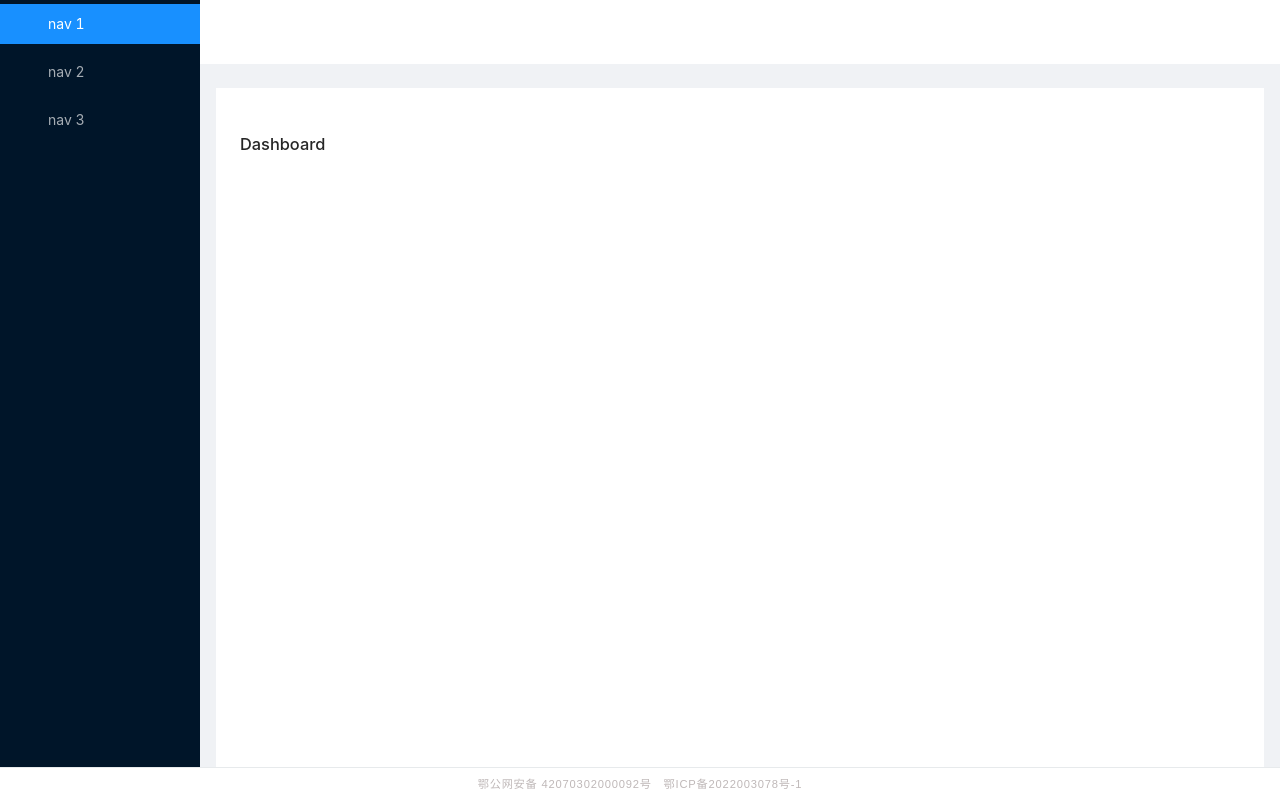
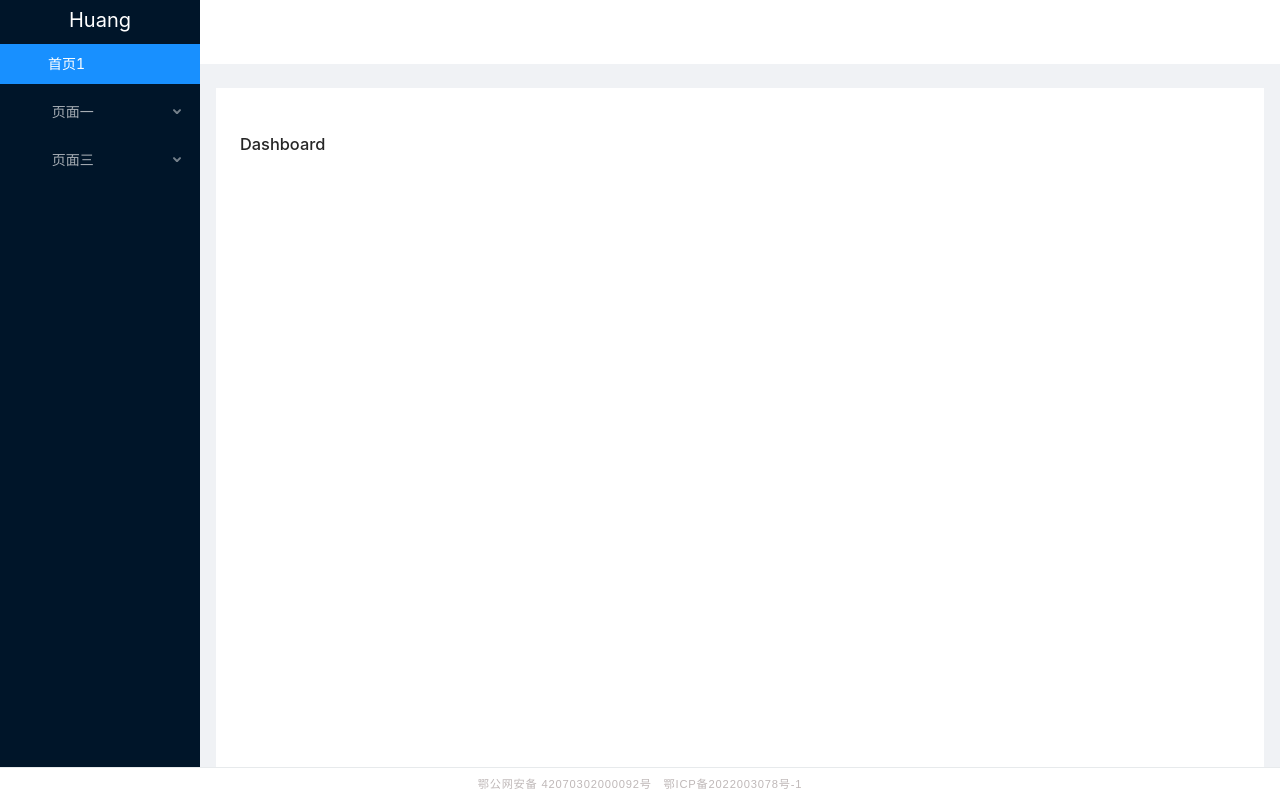
Before and after one commit to InsaneLighter/-basic-struct-web, a Vue app: page /dashboard in a window 1280 px wide. Built offline with nearby package versions, Linux system fonts and the light colour scheme.

Commit message:
fix bug: toggle sideMenu
Signed-off-by: Huang <mail@huanghong.top>

```diff
--- a/src/components/layouts/global/GlobalSideMenu.vue
+++ b/src/components/layouts/global/GlobalSideMenu.vue
@@ -1,35 +1,120 @@
 <template>
-  <a-layout-sider v-model="$store.state.app.sidebar.open" :trigger="null" collapsible>
-    <div class="logo"/>
-    <a-menu theme="dark" mode="inline" :default-selected-keys="['1']">
-      <a-menu-item key="1">
-        <a-icon type="user"/>
-        <span>nav 1</span>
-      </a-menu-item>
-      <a-menu-item key="2">
-        <a-icon type="video-camera"/>
-        <span>nav 2</span>
-      </a-menu-item>
-      <a-menu-item key="3">
-        <a-icon type="upload"/>
-        <span>nav 3</span>
-      </a-menu-item>
+  <a-layout-sider v-model="$store.state.app.sidebar.open"
+                  :trigger="null"
+                  :collapsible="false">
+    <div class="logo">{{$store.state.settings.title}}</div>
+    <a-menu
+        mode="inline"
+        :inline-collapsed="$store.state.app.sidebar.open"
+        theme="dark"
+        @openChange="onOpenChange"
+        :selectedKeys="[this.$route.path]"
+        :openKeys="openKeys"
+    >
+      <template v-for="item in list">
+        <a-menu-item v-if="!item.children" :key="item.path">
+          <router-link :to="item.path">
+            <a-icon :type="item.meta.icon" />
+            <span>{{ item.meta.title }}</span>
+          </router-link>
+        </a-menu-item>
+        <sub-menu v-else :key="item.path" :menu-info="item" />
+      </template>
     </a-menu>
   </a-layout-sider>
 </template>
 
 <script>
+import { Menu } from 'ant-design-vue';
+import { routerMap } from "@/router/routerMap";
+
+const SubMenu = {
+  template: `
+      <a-sub-menu :key="menuInfo.path" v-bind="$props" v-on="$listeners">
+        <span slot="title">
+            <a-icon :type="menuInfo.meta.icon" />
+            <span>{{ menuInfo.meta.title }}</span>
+        </span>
+        <template v-for="item in menuInfo.children">
+          <a-menu-item v-if="!item.children" :key="item.path">
+            <router-link :to="item.path">
+              <a-icon :type="item.meta.icon" />
+              <span>{{ item.meta.title }}</span>
+            </router-link>
+          </a-menu-item>
+          <sub-menu v-else :key="item.path" :menu-info="item" />
+        </template>
+      </a-sub-menu>
+    `,
+  name: 'SubMenu',
+  isSubMenu: true,
+  props: {
+    ...Menu.SubMenu.props,
+    menuInfo: {
+      type: Object,
+      default: () => ({}),
+    },
+  },
+};
 export default {
   name: "GlobalSideMenu",
+  components: {
+    SubMenu,
+  },
   data() {
     return {
-    };
+      openKeys: [this.$route.path.substring(0,this.$route.path.substring(1).indexOf("/")+1)],
+      rootSubmenuKeys: routerMap.find(item => item.path === '/').children.map(item => item.path),
+      cachedOpenKeys: []
+    }
+  },
+  computed: {
+    list(){
+      return routerMap.find(item => item.path === '/').children
+    },
+    collapse(){
+      return this.$store.state.app.sidebar.open
+    },
+    menuSelected(){
+      return this.$route.path
+    }
+  },
+  watch: {
+    collapse: function (val){
+      if(val){
+        this.cachedOpenKeys = this.openKeys
+        this.openKeys = []
+      }else {
+        this.openKeys = this.cachedOpenKeys
+      }
+    },
+    menuSelected: function (val) {
+      let rootChildren = routerMap.find(item => item.path === '/').children;
+      let hasNoChildrenNodes = rootChildren.filter( item => item.children == null ).map( item => item.path )
+      if(hasNoChildrenNodes.includes(val)){
+        this.openKeys = []
+      }
+    }
   },
   methods: {
+    onOpenChange(openKeys){
+      const latestOpenKey = openKeys.find(key => !this.openKeys.includes(key))
+      if (!this.rootSubmenuKeys.includes(latestOpenKey)) {
+        this.openKeys = openKeys
+      } else {
+        this.openKeys = latestOpenKey ? [latestOpenKey] : []
+      }
+    }
   }
 }
 </script>
 
 <style scoped>
-
+  .logo {
+    font-size: 20px;
+    text-align: center;
+    color: white;
+    height: 40px;
+    line-height: 40px;
+  }
 </style>
--- a/src/router/routerMap.js
+++ b/src/router/routerMap.js
@@ -1,4 +1,5 @@
 import Layout from '@/components/layouts/Layout'
+import BlankLayout from '@/components/layouts/global/BlankLayout'
 
 export const routerMap = [
     {
@@ -7,24 +8,73 @@ export const routerMap = [
         redirect: '/dashboard',
         children: [
             {
-                path: 'dashboard',
+                path: '/dashboard',
+                name: 'Dashboard',
                 component: (resolve) => require(['@/views/dashboard'], resolve),
-                meta: { title: '首页' }
+                meta: {
+                    title: '首页1',
+                    icon: 'home'
+                }
+            },
+            {
+                path: '/page1',
+                name: 'Page1',
+                component: BlankLayout,
+                meta: {
+                    title: '页面一',
+                    icon: 'meh'
+                },
+                redirect: '/page1/page2',
+                children: [
+                    {
+                        path: '/page1/page2',
+                        name: 'Page2',
+                        component: (resolve) => require(['@/views/dashboard/Page1'], resolve),
+                        meta: {
+                            title: '页面二',
+                            icon: 'meh'
+                        }
+                    }
+                ]
+            },
+            {
+                path: '/page3',
+                name: 'Page3',
+                component: BlankLayout,
+                meta: {
+                    title: '页面三',
+                    icon: 'meh'
+                },
+                redirect: '/page3/page4',
+                children: [
+                    {
+                        path: '/page3/page4',
+                        name: 'Page4',
+                        component: (resolve) => require(['@/views/dashboard/Page2'], resolve),
+                        meta: {
+                            title: '页面四',
+                            icon: 'meh'
+                        }
+                    }
+                ]
             }
         ]
     },
     {
         path: '/403',
+        name: '403',
         component: (resolve) => require(['@/views/exception/403'], resolve),
         meta: { title: 'NotAuthorized' },
     },
     {
         path: '/404',
+        name: '404',
         component: (resolve) => require(['@/views/exception/404'], resolve),
         meta: { title: 'NotFound'},
     },
     {
         path: '/500',
+        name: '500',
         component: (resolve) => require(['@/views/exception/500'], resolve),
         meta: { title: 'ServerWrong'},
     },
--- a/src/store/module/settings.js
+++ b/src/store/module/settings.js
@@ -1,7 +1,8 @@
 import defaultSettings from '@/default-settings'
-const { tagsView, fixedHeader, sidebarLogo, uniqueOpened, showFooter, footerTxt, caseNumber } = defaultSettings
+const { title, tagsView, fixedHeader, sidebarLogo, uniqueOpened, showFooter, footerTxt, caseNumber } = defaultSettings
 
 const state = {
+  title: title,
   showSettings: false,
   tagsView: tagsView,
   fixedHeader: fixedHeader,
--- a/vue.config.js
+++ b/vue.config.js
@@ -7,6 +7,7 @@ function resolve(dir) {
 }
 
 module.exports = {
+  runtimeCompiler: true,
   publicPath: process.env.PUBLIC_PATH,
   //css配置
   css: {
```
Also changed, not shown: 1 other file (tests, documents, lock files or other folders).
